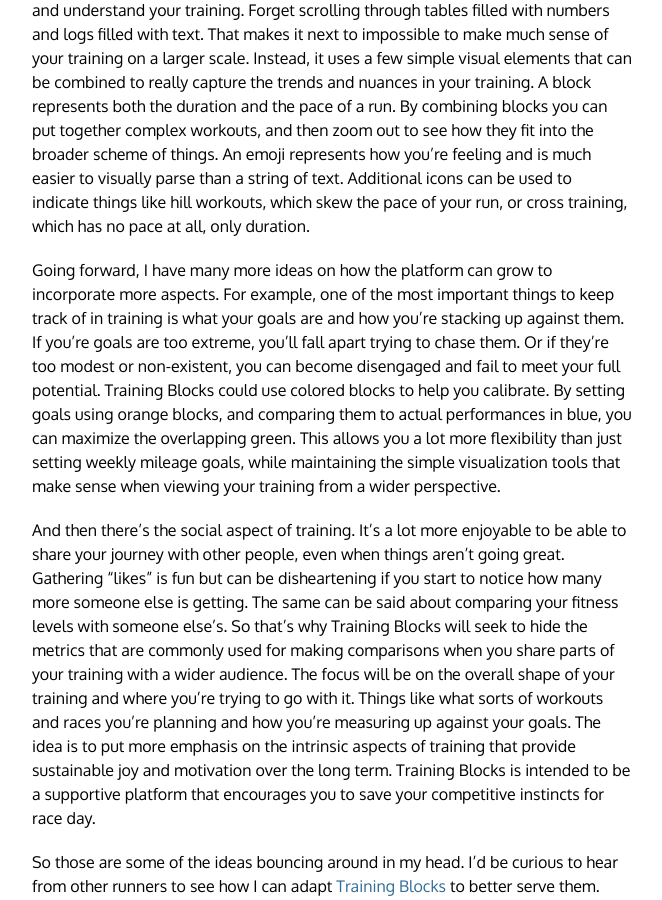
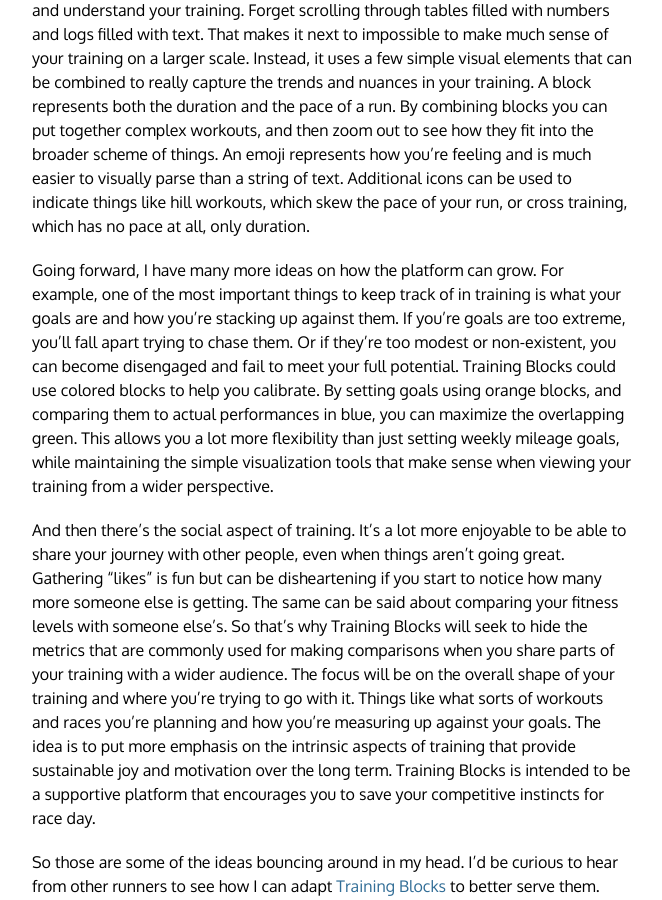
Before and after one commit to chipjacks/chipjacks.github.io, a Jekyll site: the page built from _posts/2018-04-05-trainingblocks.markdown, in a window 1280 px wide and 900 px high, scrolled down 970 px. Shown: the whole window, without its empty margins (308-970 px from the left). Built offline with Jekyll 4.4.1, drawn with Linux system fonts in a browser that asks for light colours.

Commit message:
Small fix

```diff
--- a/_posts/2018-04-05-trainingblocks.markdown
+++ b/_posts/2018-04-05-trainingblocks.markdown
@@ -49,17 +49,17 @@
 to indicate things like hill workouts, which skew the pace of your run, or
 cross training, which has no pace at all, only duration.
 
-Going forward, I have many more ideas on how the platform can grow to
-incorporate more aspects. For example, one of the most important
-things to keep track of in training is what your goals are and how you're
-stacking up against them. If you’re goals are too extreme, you’ll fall apart
-trying to chase them. Or if they’re too modest or non-existent, you can
-become disengaged and fail to meet your full potential. Training Blocks
-could use colored blocks to help you calibrate. By setting goals using orange
-blocks, and comparing them to actual performances in blue, you can maximize
-the overlapping green. This allows you a lot more flexibility than just
-setting weekly mileage goals, while maintaining the simple visualization
-tools that make sense when viewing your training from a wider perspective.
+Going forward, I have many more ideas on how the platform can grow. For
+example, one of the most important things to keep track of in training is
+what your goals are and how you're stacking up against them. If you’re goals
+are too extreme, you’ll fall apart trying to chase them. Or if they’re too
+modest or non-existent, you can become disengaged and fail to meet your full
+potential. Training Blocks could use colored blocks to help you calibrate. By
+setting goals using orange blocks, and comparing them to actual performances
+in blue, you can maximize the overlapping green. This allows you a lot more
+flexibility than just setting weekly mileage goals, while maintaining the
+simple visualization tools that make sense when viewing your training from a
+wider perspective.
 
 And then there’s the social aspect of training. It’s a lot more enjoyable to
 be able to share your journey with other people, even when things aren’t
```
